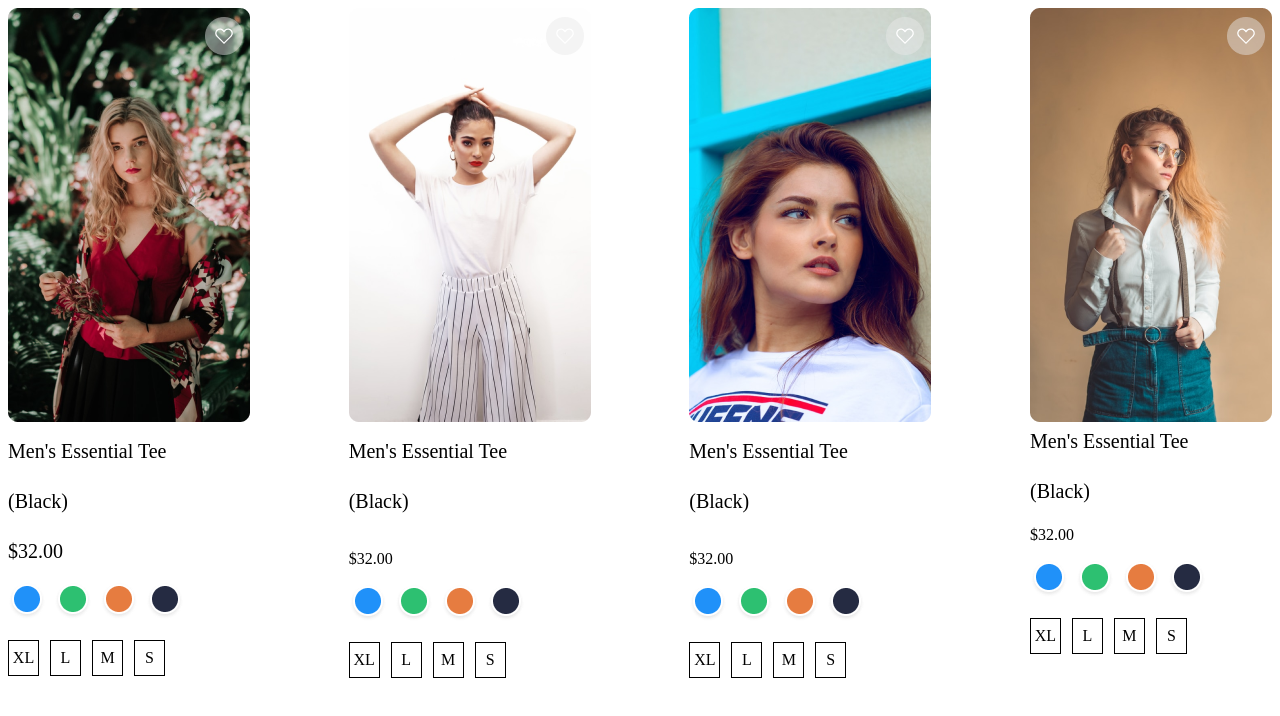
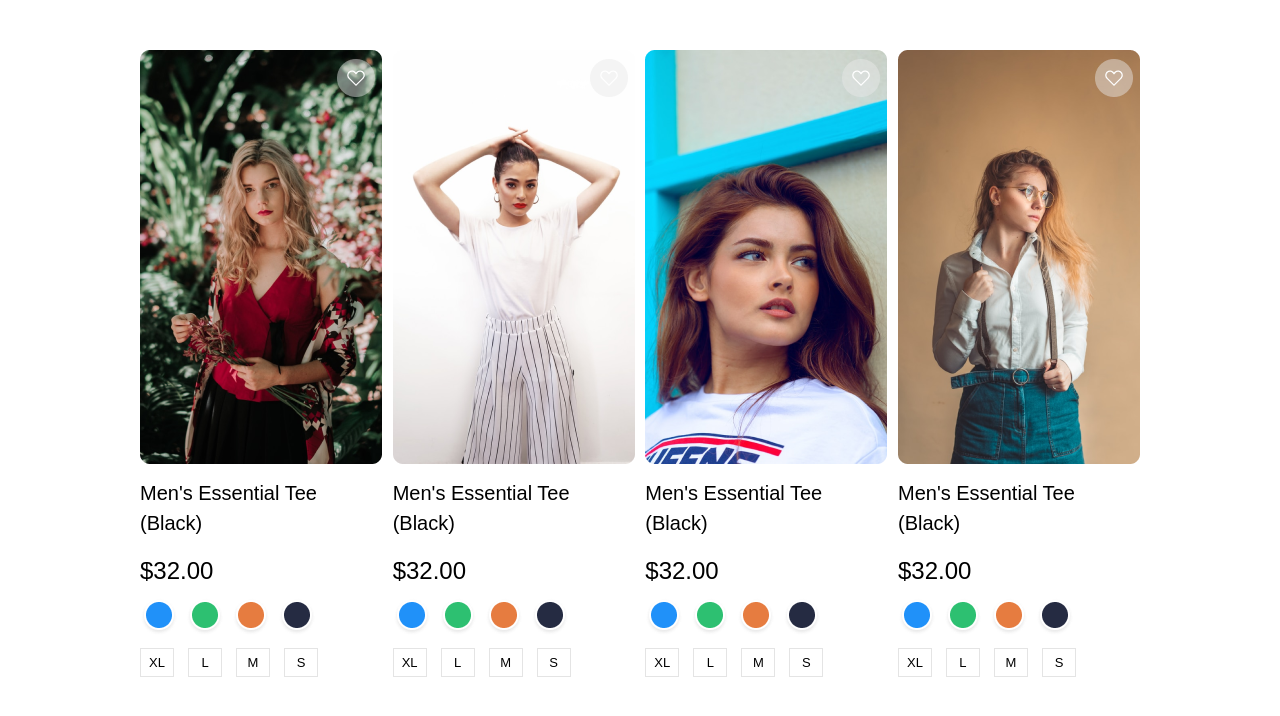
Before and after one commit to Kristina-Isakovich/Media, a plain HTML site: page index.html in a window 1280 px wide. Drawn offline with Linux system fonts and the light colour scheme.

Commit message:
Commit_1

```diff
--- a/index.html
+++ b/index.html
@@ -3,30 +3,29 @@
 <head>
     <meta charset="UTF-8">
     <title>Title</title>
-    <link rel="stylesheet" href="css.css">
+    <link rel="stylesheet" href="./style.css">
 </head>
 <body>
 
 
 <main class="feature">
-    <div class="feature-div feature-1">
 
-
+    <div class="feature-div">
         <img class="feature-img" src="Picture_1.png" width="242" height="414"/>
 
       <div class="feature-content">
-        <div class="feature-text"> Men's Essential Tee <p>(Black)</p> </div>
+        <div class="feature-text">Men's Essential Tee (Black)</div>
 
-        <div class="feature-text">$32.00</div>
+        <div class="feature-price">$32.00</div>
 
-        <ul class="colors">
-            <li><img src="Ellipse%2014.png"></li>
-            <li><img src="Ellipse%2015.png"></li>
-            <li><img src="Ellipse%2016.png"></li>
-            <li><img src="Ellipse%2017.png"></li>
+        <ul class="feature-colors">
+            <li><img src="Ellipse%2014.png" alt="blue"></li>
+            <li><img src="Ellipse%2015.png" alt="green"></li>
+            <li><img src="Ellipse%2016.png" alt="orange"></li>
+            <li><img src="Ellipse%2017.png" alt="black"></li>
         </ul>
 
-        <ul class="size">
+        <ul class="feature-size">
             <li>XL</li>
             <li>L</li>
             <li>M</li>
@@ -35,80 +34,78 @@
       </div>
     </div>
 
-
-
-    <div class="feature-div feature-2">
+    <div class="feature-div">
         <img class="feature-img" src="Picture_2.png" width="242" height="414"/>
 
-        <div class="feature-text"> Men's Essential Tee <p>(Black)</p> </div>
+        <div class="feature-content">
+            <div class="feature-text">Men's Essential Tee (Black)</div>
 
-        <div>$32.00</div>
+            <div class="feature-price">$32.00</div>
 
-        <ul class="colors">
-            <li><img src="Ellipse%2014.png"></li>
-            <li> <img src="Ellipse%2015.png"></li>
-            <li> <img src="Ellipse%2016.png"></li>
-            <li><img src="Ellipse%2017.png"></li>
+            <ul class="feature-colors">
+                <li><img src="Ellipse%2014.png" alt="blue"></li>
+                <li><img src="Ellipse%2015.png" alt="green"></li>
+                <li><img src="Ellipse%2016.png" alt="orange"></li>
+                <li><img src="Ellipse%2017.png" alt="black"></li>
             </ul>
 
-        <ul class="size">
+            <ul class="feature-size">
                 <li>XL</li>
                 <li>L</li>
                 <li>M</li>
                 <li>S</li>
             </ul>
         </div>
+    </div>
 
-
-    <div class="feature-div feature-3">
+    <div class="feature-div">
         <img class="feature-img" src="Picture_3.png" width="242" height="414"/>
 
-        <div class="feature-text"> Men's Essential Tee <p>(Black)</p> </div>
+        <div class="feature-content">
+            <div class="feature-text">Men's Essential Tee (Black)</div>
 
-        <div>$32.00</div>
+            <div class="feature-price">$32.00</div>
 
-        <ul class="colors">
-            <li><img src="Ellipse%2014.png"></li>
-            <li><img src="Ellipse%2015.png"></li>
-            <li><img src="Ellipse%2016.png"></li>
-            <li> <img src="Ellipse%2017.png"></li>
+            <ul class="feature-colors">
+                <li><img src="Ellipse%2014.png" alt="blue"></li>
+                <li><img src="Ellipse%2015.png" alt="green"></li>
+                <li><img src="Ellipse%2016.png" alt="orange"></li>
+                <li><img src="Ellipse%2017.png" alt="black"></li>
             </ul>
 
-        <ul class="size">
+            <ul class="feature-size">
                 <li>XL</li>
                 <li>L</li>
                 <li>M</li>
                 <li>S</li>
             </ul>
         </div>
+    </div>
 
+    <div class="feature-div">
+        <img class="feature-img" src="Picture_4.png" width="242" height="414"/>
 
+        <div class="feature-content">
+            <div class="feature-text">Men's Essential Tee (Black)</div>
 
+            <div class="feature-price">$32.00</div>
 
-    <div class="feature-4">
-        <img src="Picture_4.png" width="242" height="414"/>
-
-        <div class="feature-text"> Men's Essential Tee <p>(Black)</p> </div>
-
-        <div>$32.00</div>
-
-        <ul class="colors">
-            <li><img src="Ellipse%2014.png"></li>
-            <li><img src="Ellipse%2015.png"></li>
-            <li><img src="Ellipse%2016.png"></li>
-            <li><img src="Ellipse%2017.png"></li>
+            <ul class="feature-colors">
+                <li><img src="Ellipse%2014.png" alt="blue"></li>
+                <li><img src="Ellipse%2015.png" alt="green"></li>
+                <li><img src="Ellipse%2016.png" alt="orange"></li>
+                <li><img src="Ellipse%2017.png" alt="black"></li>
             </ul>
 
-        <ul class="size">
+            <ul class="feature-size">
                 <li>XL</li>
                 <li>L</li>
                 <li>M</li>
                 <li>S</li>
             </ul>
         </div>
-
+    </div>
 </main>
-
 
 </body>
 </html>
--- a/css.css
+++ b/style.css
@@ -1,18 +1,27 @@
+*{
+    box-sizing: border-box;
+    margin: 0;
+}
 
+:root{
+    font-family: "Montserrat", sans-serif;
+}
 
 ul{
     list-style-type: none;
     padding: 0;
 }
 
-
-
-
 .feature{
     display: flex;
+    padding: 50px 140px;
     flex-wrap: wrap;
     justify-content: space-between;
     align-content: space-between;
+}
+
+.feature-img{
+    margin-bottom: 14px;
 }
 
 .feature-div{
@@ -21,64 +30,79 @@ ul{
     position: relative;
 }
 
-.feature-img{
-    margin-bottom: 14px;
-}
-
 .feature-text{
+    max-width: 202px;
     font-size: 20px;
     line-height: 30px;
     margin-bottom: 14px;
 }
 
-.colors{
+.feature-price{
+    font-size: 24px;
+    line-height: 38px;
+    margin-bottom: 14px;
+}
+
+.feature-colors{
+    display: flex;
+    align-items: center;
+    height: 30px;
+    margin-bottom: 14px;
+}
+
+.feature-colors>li:not(:last-child){
+    margin-right: 8px;
+}
+
+.feature-size{
     display: flex;
 }
 
-.colors>li{
-    margin-right: 8px;
-}
-
-.size{
-    display: flex;
-    margin: 0;
-}
-
-.size>li{
+.feature-size>li{
     display: flex;
     align-items: center;
     justify-content: center;
-    height: 34px;
-    width: 29px;
-    border: 1px solid #000;
-    margin-right: 11px;
+    font-size: 13px;
+    height: 29px;
+    width: 34px;
+    border: 1px solid #E4E4E4;
 }
 
-@media (max-width: 1120px) {
+.feature-size>li:not(:last-child){
+    margin-right: 14px;
+}
+
+@media (max-width: 1370px) {
     .feature-div{
         margin-bottom: 40px;
     }
 }
 
-@media (max-width: 520px) {
+@media (max-width: 780px) {
     .feature{
+        padding: 50px 10px;
         flex-direction: column;
         align-content: center;
     }
 }
 
 @media (max-width: 320px) {
+    .feature-img{
+        margin-bottom: 0;
+    }
+
     .feature-content{
         position: absolute;
+        padding: 10px;
+        border-radius: 0 0 10px 10px;
+        min-width: 242px;
         bottom: 0;
         left: 0;
         visibility: hidden;
-
     }
 
     .feature-img:hover+.feature-content{
         visibility: visible;
+        background-color: rgba(228, 228, 228, 0.5);
     }
-
-
 }
```
Lines whose indentation alone changed are shown as unchanged.
